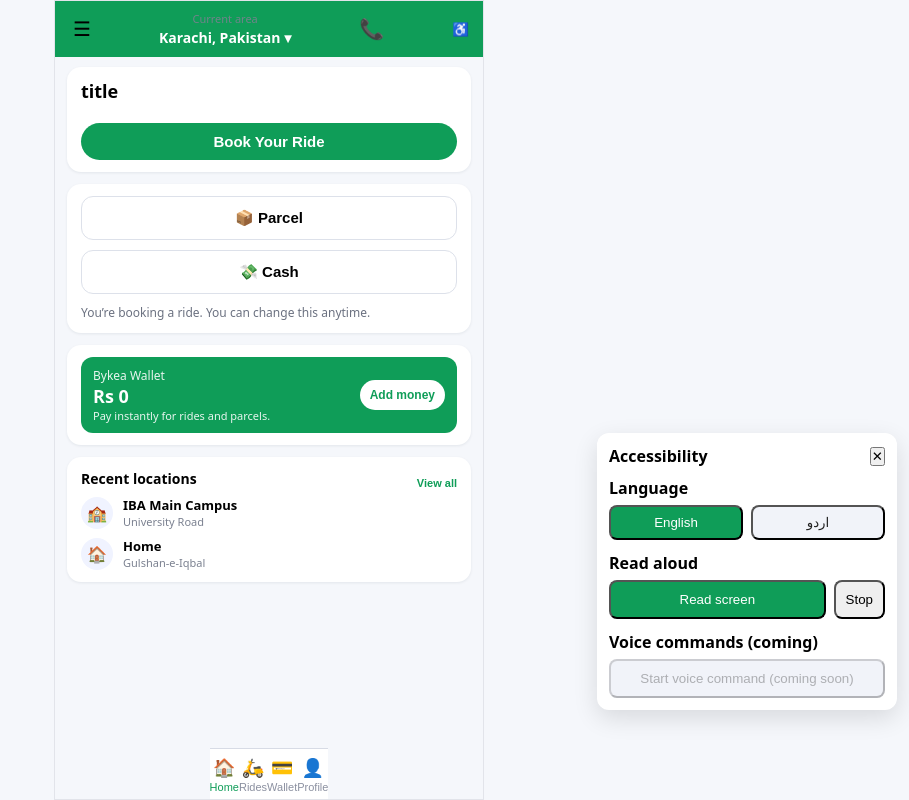
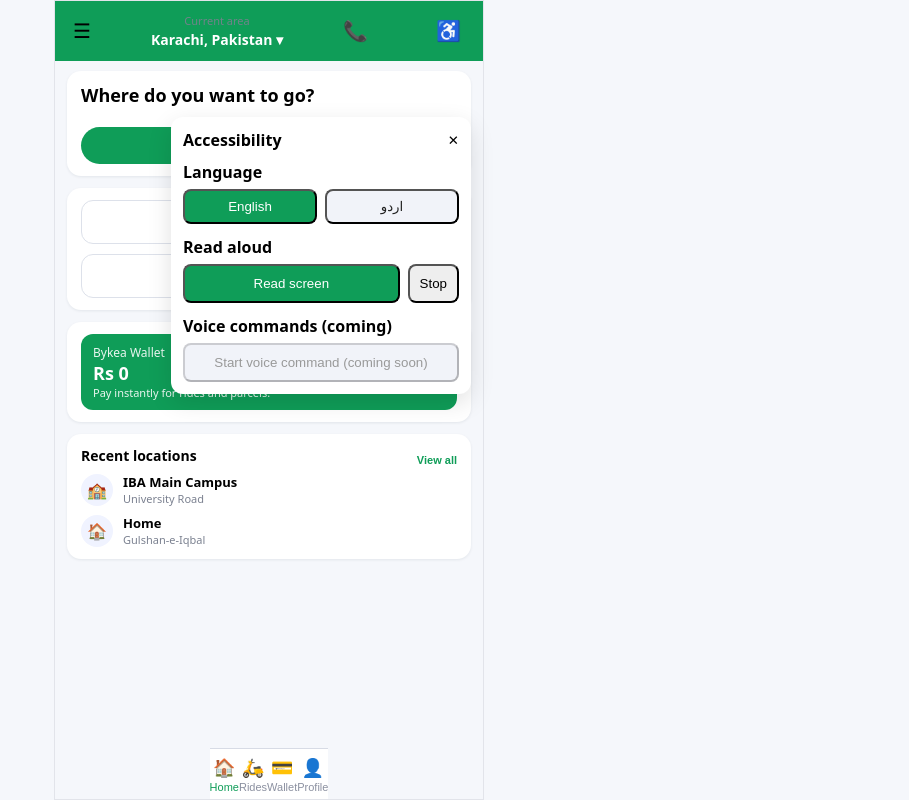
Before and after one commit to Sk30803/HCI_project, a React (Create React App) app in the folder hci-bykea/: page / in a window 1280 px wide. Both pictures are taken after a click on the button "Accessibility options". Shown: the whole page, without its empty margins (371-1280 px from the left). Built offline with nearby package versions, Linux system fonts and the light colour scheme.

Commit message:
made changes

```diff
--- a/hci-bykea/src/App.css
+++ b/hci-bykea/src/App.css
@@ -18,6 +18,19 @@
   flex-direction: column;
   background: #f5f7fb;
   border: 1px solid #e2e4ea;
+}
+
+/* Make panel mobile-friendly */
+.accessibility-panel {
+  max-width: 90vw;
+}
+
+@media (max-width: 420px) {
+  .accessibility-panel {
+    right: 8px !important;
+    left: 8px !important;
+    width: auto !important;
+  }
 }
 
 /* Header */
@@ -1146,3 +1159,21 @@
   border: 1px solid #dde1ea;
   background: #fff;
 }
+
+/* place the panel directly under header, responsive for mobile */
+.access-panel-wrapper .accessibility-panel {
+  position: absolute;
+  top: 56px;           /* adjust to header height */
+  right: 12px;
+  width: 320px;
+  z-index: 9999;
+}
+
+@media (max-width: 420px) {
+  .access-panel-wrapper .accessibility-panel {
+    left: 8px;
+    right: 8px;
+    width: auto;
+    top: 56px;
+  }
+}
--- a/hci-bykea/src/App.js
+++ b/hci-bykea/src/App.js
@@ -30,6 +30,7 @@
 
 const DICT = {
   en: {
+    title: "Where do you want to go?",
     bookRide: "Book Your Ride",
     parcel: "Parcel",
     cash: "Cash",
@@ -38,9 +39,14 @@
     recent: "Recent locations",
     viewAll: "View all",
     addMoney: "Add money",
+    iba_main_campus: "IBA Main Campus",
+    university_road: "University Road",
+    home: "Home",
+    gulshan_e_iqbal: "Gulshan-e-Iqbal",
     // add all keys your app uses...
   },
   ur: {
+    title: "آپ کہاں جانا چاہتے ہیں؟",
     bookRide: "اپنا سفر بک کریں",
     parcel: "پارسل",
     cash: "کییش",
@@ -49,6 +55,10 @@
     recent: "حالیہ مقامات",
     viewAll: "تمام دیکھیں",
     addMoney: "رقم شامل کریں",
+    iba_main_campus: "آئی بی اے مین کیمپس",
+    university_road: "یونیورسٹی روڈ",
+    home: "گھر",
+    gulshan_e_iqbal: "گلشنِ اقبال",
     // add keys...
   },
 };
@@ -203,20 +213,46 @@
         </button>
 
         <div style={{ display: "flex", gap: 8, alignItems: "center" }}>
+    {/* header (inside .app-header) */}
     <button
       title="Accessibility"
       onClick={() => {
-        setAccessibilityOn((s) => !s);
+        // toggle accessibility mode + panel
+        setAccessibilityOn(true);
         setAccessPanelVisible((v) => !v);
       }}
-      style={{ background: "transparent", border: "none", color: "#fff", cursor: "pointer" }}
-      aria-pressed={accessibilityOn}
+      aria-pressed={accessPanelVisible}
+      aria-label="Accessibility options"
+      style={{
+        background: "transparent",
+        border: "none",
+        cursor: "pointer",
+        fontSize: 20,
+        padding: 8,
+      }}
     >
       ♿
     </button>
   </div>
 
       </header>
+
+      {/* Accessibility dropdown anchored to header */}
+      {accessibilityOn && (
+        <div
+          className="access-panel-wrapper"
+          style={{ position: "relative" }} /* wrapper that anchors absolute child */
+        >
+          <AccessibilityPanel
+            visible={accessPanelVisible}
+            onClose={() => setAccessPanelVisible(false)}
+            locale={locale}
+            setLocale={setLocale}
+            readAloud={(txt) => readAloud(txt, locale === "ur" ? "ur-PK" : "en-US")}
+          />
+        </div>
+      )}
+
 
       <main className="app-main">{renderScreen()}</main>
 
@@ -258,19 +294,6 @@
         </button>
       </nav>
 
-      {accessibilityOn && (
-  <AccessibilityPanel
-    visible={accessPanelVisible}
-    onClose={() => setAccessPanelVisible(false)}
-    locale={locale}
-    setLocale={setLocale}
-    readAloud={(txt) => {
-      const lang = locale === "ur" ? "ur-PK" : "en-US";
-      readAloud(txt, lang);
-    }}
-  />
-)}
-
 
     </div>
 
--- a/hci-bykea/src/components/AccessibilityPanel.js
+++ b/hci-bykea/src/components/AccessibilityPanel.js
@@ -4,79 +4,158 @@
  * Props:
  * - visible (boolean)
  * - onClose()
- * - locale, setLocale (string 'en'|'ur')
+ * - locale, setLocale
  * - readAloud(text)
  */
-export default function AccessibilityPanel({ visible, onClose, locale, setLocale, readAloud }) {
+export default function AccessibilityPanel({
+  visible,
+  onClose,
+  locale,
+  setLocale,
+  readAloud,
+}) {
   const [voiceEnabled, setVoiceEnabled] = useState(true);
 
   useEffect(() => {
-    // ensure default locale
     if (!locale) setLocale("en");
-    // check for speech synthesis
     if (!("speechSynthesis" in window)) setVoiceEnabled(false);
   }, []); // eslint-disable-line
 
   if (!visible) return null;
 
   return (
-    <div style={{
-      position: "fixed",
-      right: 12,
-      bottom: 90,
-      width: 300,
-      background: "#fff",
-      borderRadius: 12,
-      boxShadow: "0 8px 24px rgba(0,0,0,0.12)",
-      padding: 12,
-      zIndex: 9999
-    }} role="dialog" aria-label="Accessibility options">
-      <div style={{ display: "flex", justifyContent: "space-between", alignItems: "center" }}>
+    <div
+      className="accessibility-panel"
+      role="dialog"
+      aria-label="Accessibility options"
+      style={{
+        position: "absolute",
+        top: "56px", // appears right under header
+        right: "12px",
+        width: "300px",
+        background: "#fff",
+        borderRadius: "12px",
+        boxShadow: "0 8px 24px rgba(0,0,0,0.12)",
+        padding: "12px",
+        zIndex: 9999,
+      }}
+    >
+      {/* HEADER */}
+      <div
+        style={{
+          display: "flex",
+          justifyContent: "space-between",
+          alignItems: "center",
+        }}
+      >
         <strong>Accessibility</strong>
-        <button onClick={onClose} aria-label="Close accessibility panel">✕</button>
+        <button
+          onClick={onClose}
+          aria-label="Close accessibility panel"
+          style={{ background: "none", border: "none", cursor: "pointer" }}
+        >
+          ✕
+        </button>
       </div>
 
+      {/* LANGUAGE SWITCH */}
       <div style={{ marginTop: 10 }}>
-        <label style={{ display: "block", fontWeight: 700, marginBottom: 6 }}>Language</label>
+        <label
+          style={{ display: "block", fontWeight: 700, marginBottom: 6 }}
+        >
+          Language
+        </label>
+
         <div style={{ display: "flex", gap: 8 }}>
           <button
             onClick={() => setLocale("en")}
-            style={{ flex: 1, padding: 8, borderRadius: 8, background: locale === "en" ? "#0f9d58" : "#f1f3f9", color: locale === "en" ? "#fff" : "#222" }}
-          >English</button>
+            style={{
+              flex: 1,
+              padding: 8,
+              borderRadius: 8,
+              background: locale === "en" ? "#0f9d58" : "#f1f3f9",
+              color: locale === "en" ? "#fff" : "#222",
+            }}
+          >
+            English
+          </button>
 
           <button
             onClick={() => setLocale("ur")}
-            style={{ flex: 1, padding: 8, borderRadius: 8, background: locale === "ur" ? "#0f9d58" : "#f1f3f9", color: locale === "ur" ? "#fff" : "#222" }}
-          >اردو</button>
+            style={{
+              flex: 1,
+              padding: 8,
+              borderRadius: 8,
+              background: locale === "ur" ? "#0f9d58" : "#f1f3f9",
+              color: locale === "ur" ? "#fff" : "#222",
+            }}
+          >
+            اردو
+          </button>
         </div>
       </div>
 
+      {/* READ ALOUD */}
       <div style={{ marginTop: 12 }}>
-        <label style={{ display: "block", fontWeight: 700, marginBottom: 6 }}>Read aloud</label>
+        <label
+          style={{ display: "block", fontWeight: 700, marginBottom: 6 }}
+        >
+          Read aloud
+        </label>
+
         <div style={{ display: "flex", gap: 8 }}>
           <button
-            disabled={!voiceEnabled}
-            onClick={() => readAloud("This will read the current screen content out loud.")}
-            style={{ flex: 1, padding: 10, borderRadius: 8, background: "#0f9d58", color: "#fff" }}
+            disabled={!voiceEnabled || locale !== "en"}
+            onClick={() => {
+              if (locale !== "en") return; // only English allowed
+              readAloud("Reading the screen aloud.");
+            }}
+            style={{
+              flex: 1,
+              padding: 10,
+              borderRadius: 8,
+              background:
+                locale !== "en" ? "#bdbdbd" : "#0f9d58",
+              color: "#fff",
+              cursor: locale !== "en" ? "not-allowed" : "pointer",
+            }}
           >
             Read screen
           </button>
 
           <button
             onClick={() => {
-              // stop
               if (window.speechSynthesis) window.speechSynthesis.cancel();
             }}
-            style={{ padding: 10, borderRadius: 8 }}
+            style={{
+              padding: 10,
+              borderRadius: 8,
+              background: "#eee",
+            }}
           >
             Stop
           </button>
         </div>
       </div>
 
+      {/* VOICE COMMANDS PLACEHOLDER */}
       <div style={{ marginTop: 12 }}>
-        <label style={{ display: "block", fontWeight: 700, marginBottom: 6 }}>Voice commands (coming)</label>
-        <button disabled style={{ padding: 10, borderRadius: 8, width: "100%", background: "#f1f3f9" }}>
+        <label
+          style={{ display: "block", fontWeight: 700, marginBottom: 6 }}
+        >
+          Voice commands (coming)
+        </label>
+
+        <button
+          disabled
+          style={{
+            padding: 10,
+            borderRadius: 8,
+            width: "100%",
+            background: "#f1f3f9",
+            color: "#999",
+          }}
+        >
           Start voice command (coming soon)
         </button>
       </div>
--- a/hci-bykea/src/components/HomeScreen.js
+++ b/hci-bykea/src/components/HomeScreen.js
@@ -48,15 +48,6 @@
     return (dict[locale] && dict[locale][key]) || dict.en[key] || key;
   };
 
-  // announce screen when accessibility turned on and screen mounts
-  useEffect(() => {
-    if (accessibilityOn) {
-      const announce = `${t("title")}. ${t("bookRide")}`;
-      readAloud(announce);
-    }
-    // eslint-disable-next-line react-hooks/exhaustive-deps
-  }, [accessibilityOn, locale]);
-
   const handleContinue = () => {
     if (onSelectService) onSelectService("ride");
   };
@@ -96,13 +87,6 @@
             💸 {t("cash")}
           </button>
         </div>
-
-        <p className="service-helper" style={{ marginTop: 10 }}>
-          {/* short helper text — keep in user's language */}
-          {locale === "ur"
-            ? "آپ ابھی بک کر سکتے ہیں۔ آپ جب چاہیں تبدیل کر سکتے ہیں۔"
-            : "You’re booking a ride. You can change this anytime."}
-        </p>
       </section>
 
       {/* Wallet & offers (secondary) */}
@@ -127,15 +111,15 @@
           <li className="recent-item">
             <span className="recent-icon" aria-hidden>🏫</span>
             <div className="recent-text">
-              <span className="recent-title">IBA Main Campus</span>
-              <span className="recent-subtitle">University Road</span>
+              <span className="recent-title">{t("iba_main_campus")}</span>
+              <span className="recent-subtitle">{t("university_road")}</span>
             </div>
           </li>
           <li className="recent-item">
             <span className="recent-icon" aria-hidden>🏠</span>
             <div className="recent-text">
-              <span className="recent-title">Home</span>
-              <span className="recent-subtitle">Gulshan-e-Iqbal</span>
+              <span className="recent-title">{t("home")}</span>
+              <span className="recent-subtitle">{t("gulshan_e_iqbal")}</span>
             </div>
           </li>
         </ul>
```
